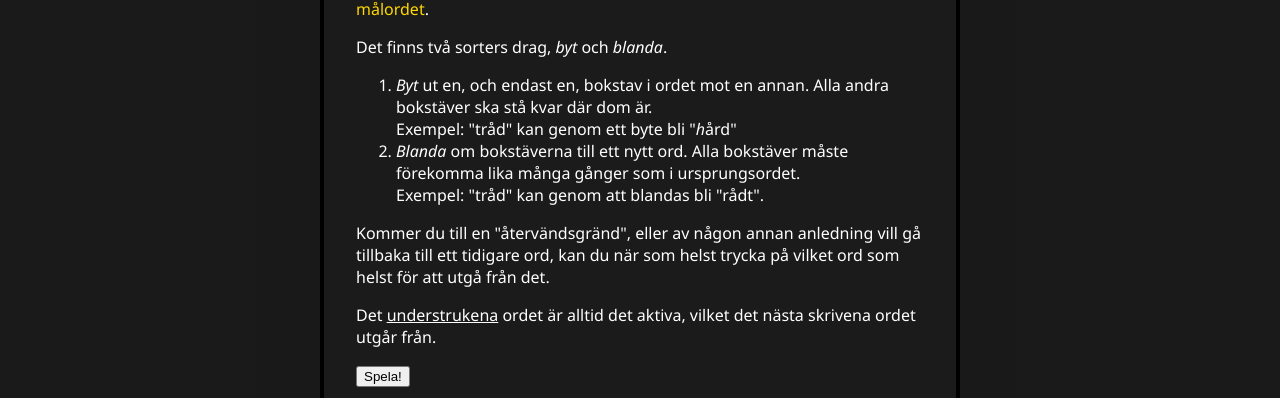
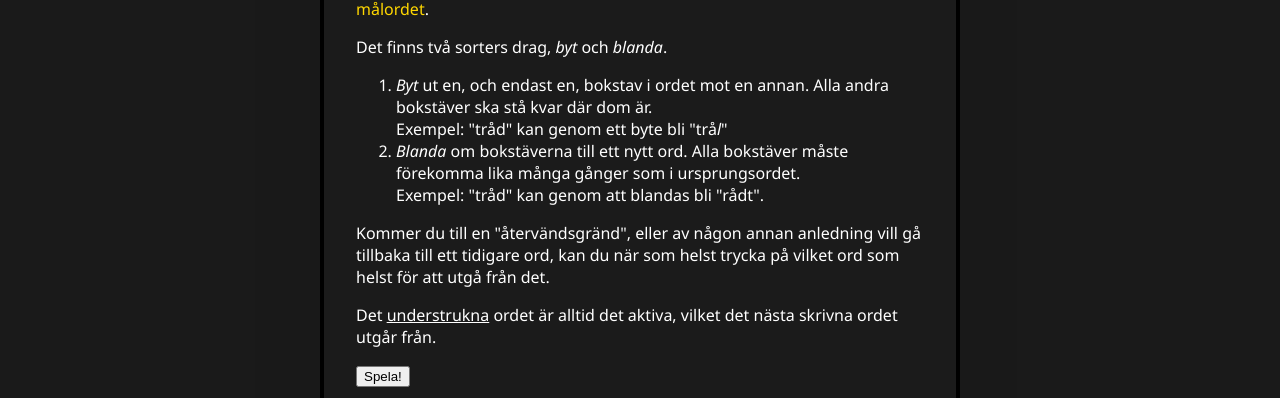
Before and after one commit to 89netraM/ord-tr-d, a website built with Vite: page index.html in a window 1280 px wide. Shown: the part 247-645 px from the top of the page. Built offline with nearby package versions, Linux system fonts and the light colour scheme; files whose address does not match are found by name.

Commit message:
Fix examples and spelling

```diff
--- a/index.html
+++ b/index.html
@@ -23,7 +23,7 @@
         <li>
           <i>Byt</i> ut en, och endast en, bokstav i ordet mot en annan. Alla andra bokstäver ska stå kvar där dom är.
           <br />
-          Exempel: "tråd" kan genom ett byte bli "<i>h</i>ård"
+          Exempel: "tråd" kan genom ett byte bli "trå<i>l</i>"
         </li>
         <li>
           <i>Blanda</i> om bokstäverna till ett nytt ord. Alla bokstäver måste förekomma lika många gånger som i ursprungsordet.
@@ -32,7 +32,7 @@
         </li>
       </ol>
       <p>Kommer du till en "återvändsgränd", eller av någon annan anledning vill gå tillbaka till ett tidigare ord, kan du när som helst trycka på vilket ord som helst för att utgå från det.</p>
-      <p>Det <u>understrukena</u> ordet är alltid det aktiva, vilket det nästa skrivena ordet utgår från.</p>
+      <p>Det <u>understrukna</u> ordet är alltid det aktiva, vilket det nästa skrivna ordet utgår från.</p>
       <p><button class="close-button">Spela!</button></p>
     </dialog>
     <canvas id="word-web"></canvas>
```
Also changed, not shown: README.md.
